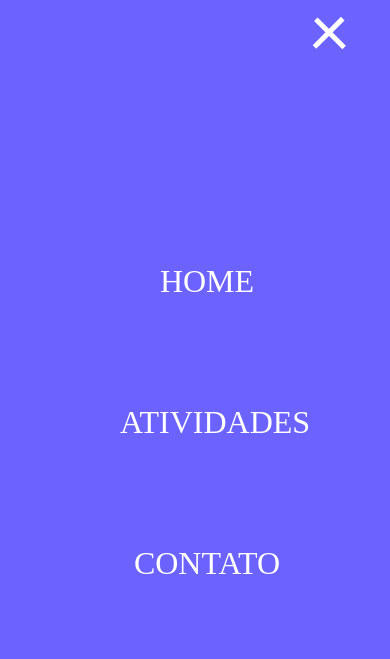
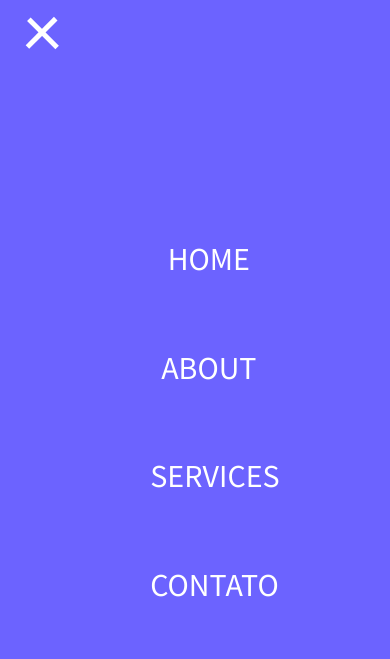
Before and after one commit to YasmimVieira/menu-responsivo, a plain HTML site: page index.html in a window 390 px wide. Drawn offline with Linux system fonts and the light colour scheme.

Commit message:
style: change fonts and menu position

```diff
--- a/index.html
+++ b/index.html
@@ -21,7 +21,10 @@
                             <a href="">Home</a>
                         </li>
                         <li>
-                            <a href="">Atividades</a>
+                            <a href="">About</a>
+                        </li>
+                        <li>
+                            <a href="">Services</a>
                         </li>
                         <li>
                             <a href="">Contato</a>
--- a/style.css
+++ b/style.css
@@ -1,6 +1,9 @@
+@import url('https://fonts.googleapis.com/css2?family=Source+Sans+Pro&display=swap');
+
 body {
     margin: 0;
     padding: 0;
+    font-family: 'Source Sans Pro', sans-serif;
 }
 
 header {
@@ -71,7 +74,7 @@ header nav ul li a:hover {
     }
     .menu-section.on .menu-toggle {
         position: absolute;
-        right: 0;
+        left: 6%;
         top: 15px;
     }
     .menu-section.on .menu-toggle .one {
@@ -90,7 +93,7 @@ header nav ul li a:hover {
     .menu-section.on nav ul a {
         transition-duration: 0.5s;
         font-size: 2rem;
-        line-height: 4rem;
+        line-height: 2rem;
         display: block;
         margin-right: 6%;
     }
```
